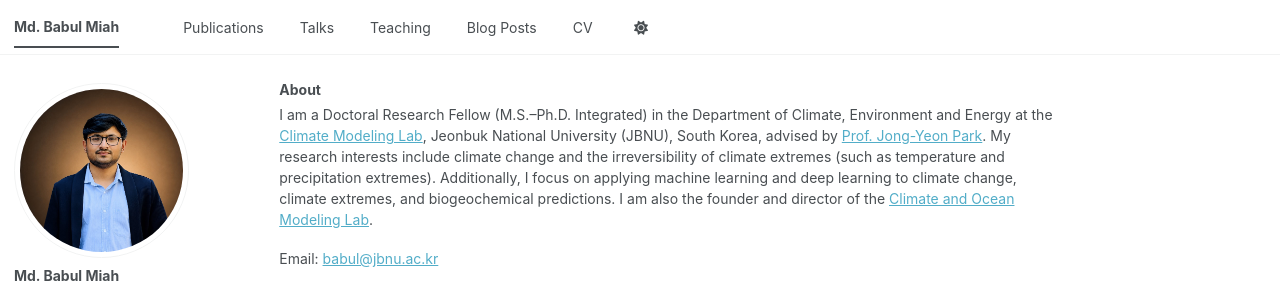
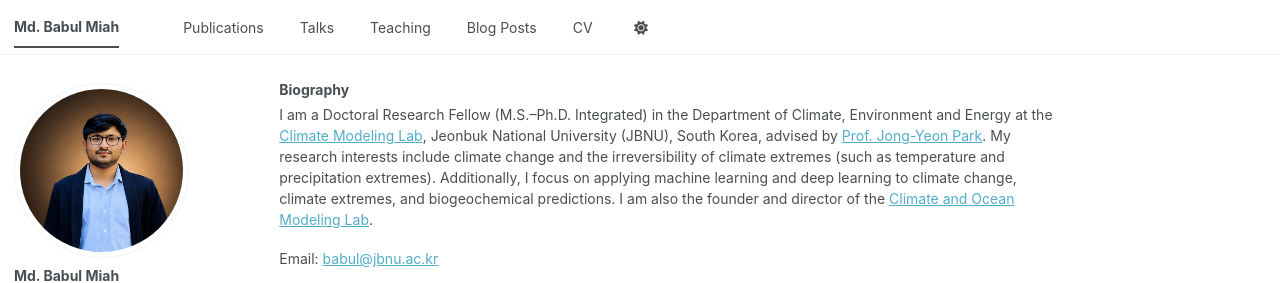
Before and after one commit to mbm-phd/mbm-phd.github.io, a Jekyll site: the page built from _pages/biography.md, in a window 1280 px wide. Shown: the top 283 px of the page. Built offline with Jekyll 4.4.1, drawn with Linux system fonts in a browser that asks for light colours; a style sheet for code colours, icons or effects is not loaded.

Commit message:
Update and rename about.md to biography.md

```diff
--- a/_pages/about.md
+++ b/_pages/biography.md
@@ -1,10 +1,10 @@
 ---
 permalink: /
-title: "About"
+title: "Biography"
 author_profile: true
 redirect_from:
-  - /about/
-  - /about.html
+  - /biography/
+  - /biography.html
 ---
 
 I am a Doctoral Research Fellow (M.S.–Ph.D. Integrated) in the Department of Climate, Environment and Energy at the [Climate Modeling Lab](https://cml.jbnu.ac.kr/cml/index..do), Jeonbuk National University (JBNU), South Korea, advised by [Prof. Jong-Yeon Park](https://cml.jbnu.ac.kr/cml/11843/subview.do). My research interests include climate change and the irreversibility of climate extremes (such as temperature and precipitation extremes). Additionally, I focus on applying machine learning and deep learning to climate change, climate extremes, and biogeochemical predictions. I am also the founder and director of the [Climate and Ocean Modeling Lab](https://coml-babul.org/director/).
```
